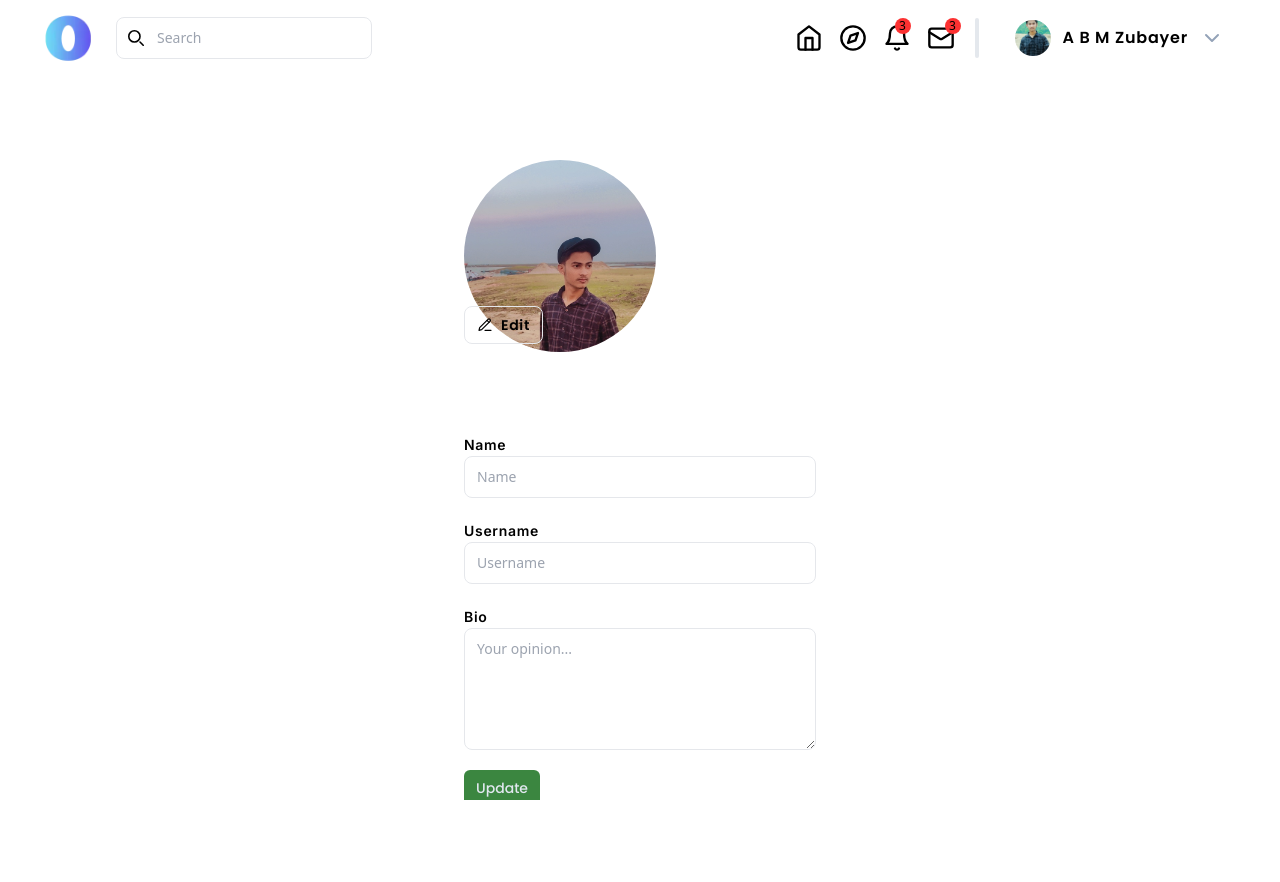
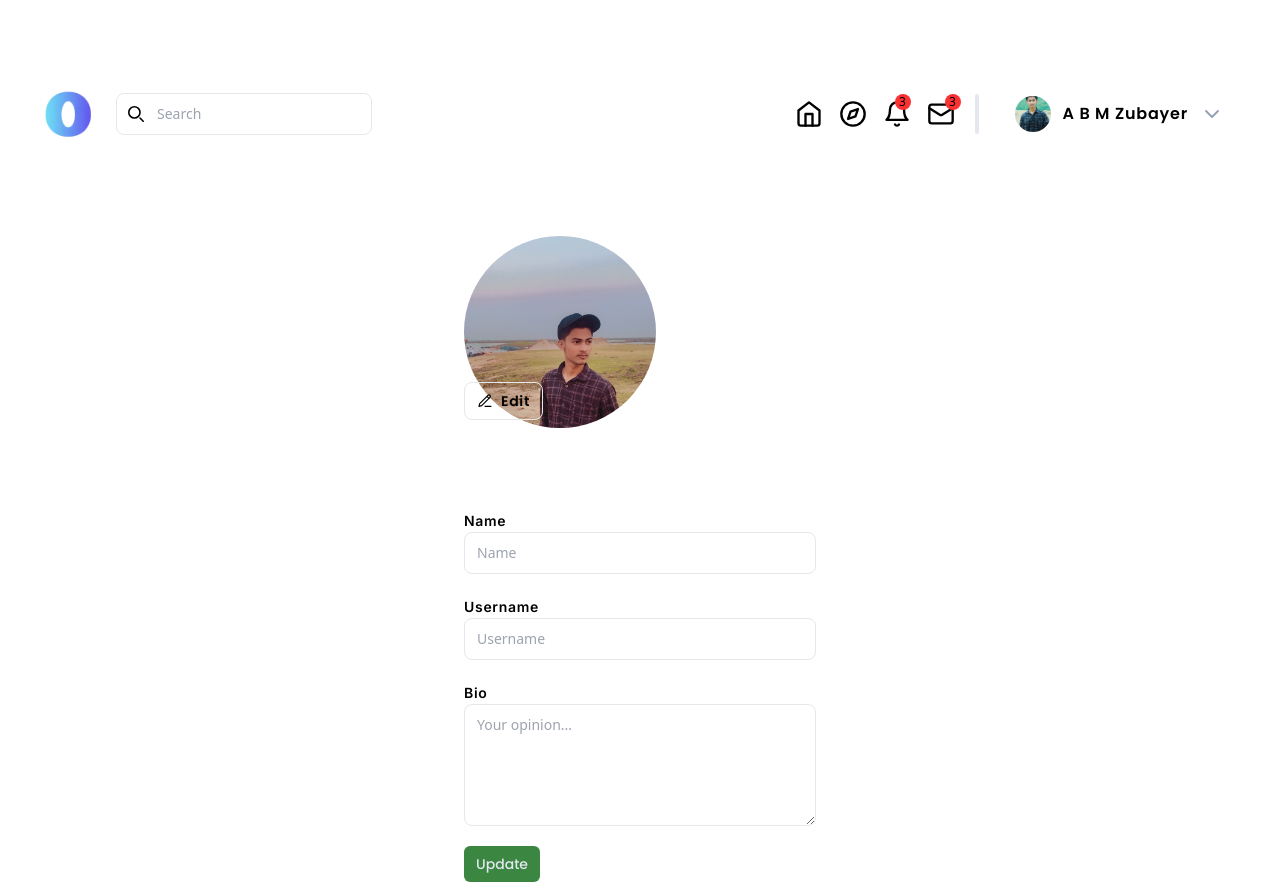
Before and after one commit to zubayer-47/OpWeave, a React (Vite) app: page /#/settings in a window 1280 px wide. Before the commit the page ends 800 px from the top, so only its background shows below. Built offline with nearby package versions, Linux system fonts and the light colour scheme; no server answers.

Commit message:
Center Layout's scrollbar modified

```diff
--- a/src/layouts/CenterLayout.tsx
+++ b/src/layouts/CenterLayout.tsx
@@ -17,9 +17,10 @@ const CenterLayout = ({ className, scroll, children, ...rest }: Props) => {
 			{!hasChildren && <Nav />}
 			<div
 				className={clsx(
-					'container mx-auto size-full',
+					'container mx-auto mt-[4.76rem]',
 					className,
-					scroll && 'w-full h-screen overflow-y-auto scrollbar-none'
+					scroll &&
+						'w-full height_without_nav overflow-y-auto scrollbar-thin scrollbar-track-dark-primary scrollbar-thumb-normal-primary'
 				)}
 				{...rest}
 			>
```
